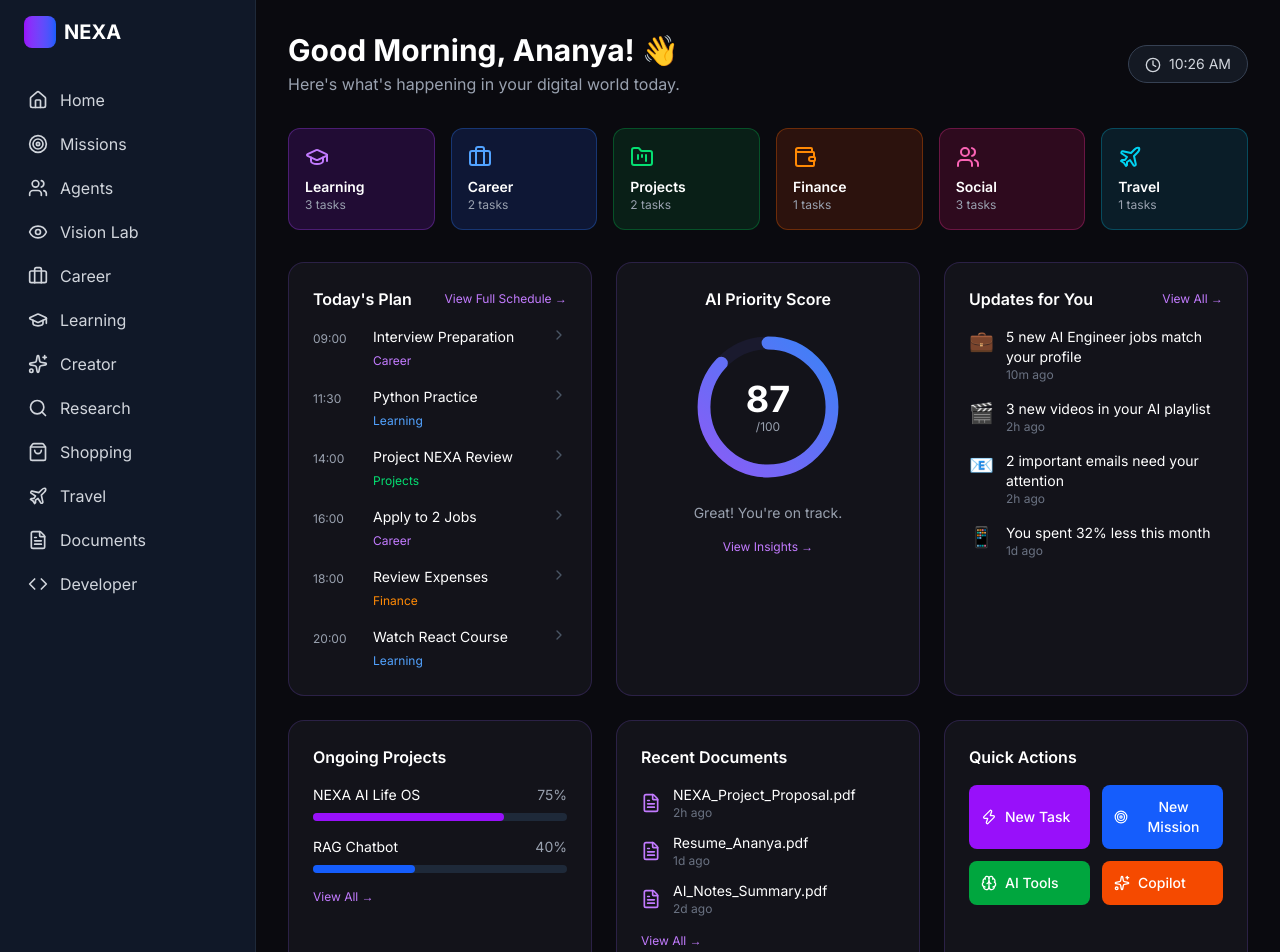
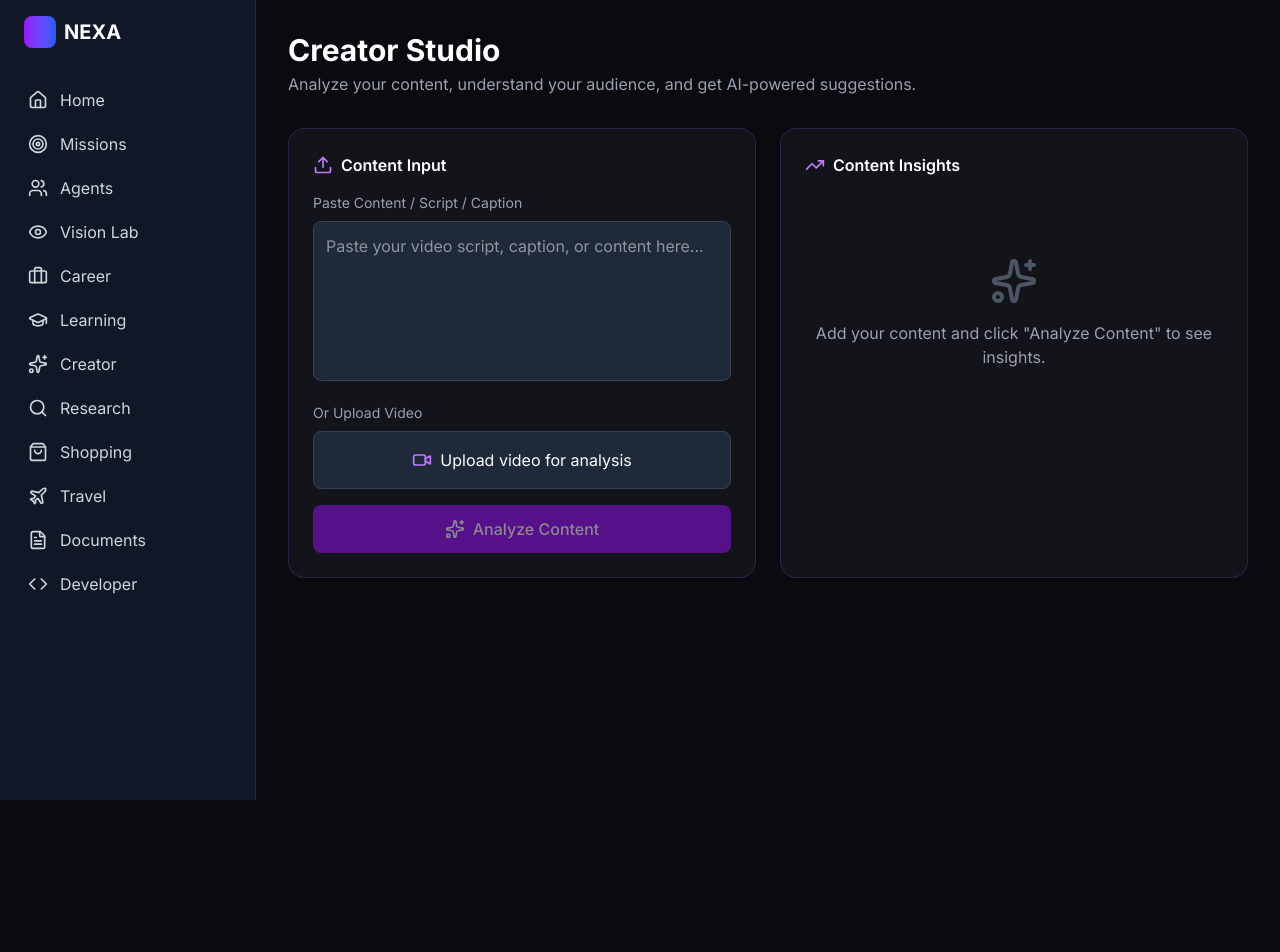
Before and after one commit to prerna-patil26/nexa-ai-life-os, a Next.js app in the folder frontend/: page /creator in a window 1280 px wide. Shown: the top 952 px of the page. After the commit the page ends 800 px from the top, so only its background shows below. Built offline with nearby package versions, Linux system fonts and the light colour scheme.

Commit message:
Add fully working Creator/Social Hub page with backend integration

```diff
--- a/frontend/app/creator/page.tsx
+++ b/frontend/app/creator/page.tsx
@@ -1,140 +1,164 @@
 'use client';
-import { useState, useEffect } from 'react';
+import { useState } from 'react';
 import Sidebar from '@/components/Sidebar';
 import {
-  Brain, Briefcase, GraduationCap, FolderKanban, Wallet,
-  Users, Plane, Calendar, FileText, Sparkles,
-  TrendingUp, Clock, Target, Zap, ChevronRight
+  Sparkles, Loader2, Upload, Video,
+  MessageSquare, TrendingUp, Hash, Users,
+  Eye, ThumbsUp, Share2, AlertCircle
 } from 'lucide-react';
 
-export default function Home() {
-  const [greeting, setGreeting] = useState('');
-  const [currentTime, setCurrentTime] = useState('');
+export default function Creator() {
+  const [content, setContent] = useState('');
+  const [analysis, setAnalysis] = useState<any>(null);
+  const [loading, setLoading] = useState(false);
+  const [error, setError] = useState('');
+  const [videoFile, setVideoFile] = useState<File | null>(null);
 
-  useEffect(() => {
-    const hour = new Date().getHours();
-    if (hour < 12) setGreeting('Good Morning');
-    else if (hour < 17) setGreeting('Good Afternoon');
-    else setGreeting('Good Evening');
+  const analyzeContent = async () => {
+    if (!content.trim() && !videoFile) return;
+    setLoading(true);
+    setError('');
+    try {
+      const response = await fetch('http://localhost:8000/creator/analyze', {
+        method: 'POST',
+        headers: { 'Content-Type': 'application/json' },
+        body: JSON.stringify({
+          content: content,
+          type: videoFile ? 'video' : 'text'
+        })
+      });
 
-    const now = new Date();
-    setCurrentTime(now.toLocaleTimeString('en-US', { hour: '2-digit', minute: '2-digit' }));
-  }, []);
+      if (!response.ok) throw new Error('Failed to analyze content');
 
-  const categoryCards = [
-    { icon: GraduationCap, label: 'Learning', tasks: 3, color: 'text-purple-400', bg: 'bg-purple-900/30', border: 'border-purple-500/30' },
-    { icon: Briefcase, label: 'Career', tasks: 2, color: 'text-blue-400', bg: 'bg-blue-900/30', border: 'border-blue-500/30' },
-    { icon: FolderKanban, label: 'Projects', tasks: 2, color: 'text-green-400', bg: 'bg-green-900/30', border: 'border-green-500/30' },
-    { icon: Wallet, label: 'Finance', tasks: 1, color: 'text-orange-400', bg: 'bg-orange-900/30', border: 'border-orange-500/30' },
-    { icon: Users, label: 'Social', tasks: 3, color: 'text-pink-400', bg: 'bg-pink-900/30', border: 'border-pink-500/30' },
-    { icon: Plane, label: 'Travel', tasks: 1, color: 'text-cyan-400', bg: 'bg-cyan-900/30', border: 'border-cyan-500/30' },
-  ];
+      const data = await response.json();
+      setAnalysis(data);
+    } catch (err) {
+      setError('Failed to analyze content. Make sure backend is running.');
+      console.error('Error analyzing content:', err);
+    } finally {
+      setLoading(false);
+    }
+  };
 
-  const todayPlan = [
-    { time: '09:00', task: 'Interview Preparation', category: 'Career', color: 'text-purple-400' },
-    { time: '11:30', task: 'Python Practice', category: 'Learning', color: 'text-blue-400' },
-    { time: '14:00', task: 'Project NEXA Review', category: 'Projects', color: 'text-green-400' },
-    { time: '16:00', task: 'Apply to 2 Jobs', category: 'Career', color: 'text-purple-400' },
-    { time: '18:00', task: 'Review Expenses', category: 'Finance', color: 'text-orange-400' },
-    { time: '20:00', task: 'Watch React Course', category: 'Learning', color: 'text-blue-400' },
-  ];
-
-  const updates = [
-    { source: 'LinkedIn', icon: '💼', title: '5 new AI Engineer jobs match your profile', time: '10m ago' },
-    { source: 'YouTube', icon: '🎬', title: '3 new videos in your AI playlist', time: '2h ago' },
-    { source: 'Gmail', icon: '📧', title: '2 important emails need your attention', time: '2h ago' },
-    { source: 'Social', icon: '📱', title: 'You spent 32% less this month', time: '1d ago' },
-  ];
-
-  const quickActions = [
-    { icon: Zap, label: 'New Task', color: 'bg-purple-600 hover:bg-purple-700' },
-    { icon: Target, label: 'New Mission', color: 'bg-blue-600 hover:bg-blue-700' },
-    { icon: Brain, label: 'AI Tools', color: 'bg-green-600 hover:bg-green-700' },
-    { icon: Sparkles, label: 'Copilot', color: 'bg-orange-600 hover:bg-orange-700' },
-  ];
-
-  const ongoingProjects = [
-    { name: 'NEXA AI Life OS', progress: 75, color: 'bg-purple-600' },
-    { name: 'RAG Chatbot', progress: 40, color: 'bg-blue-600' },
-  ];
-
-  const recentDocuments = [
-    { name: 'NEXA_Project_Proposal.pdf', time: '2h ago' },
-    { name: 'Resume_Ananya.pdf', time: '1d ago' },
-    { name: 'AI_Notes_Summary.pdf', time: '2d ago' },
-  ];
+  const handleVideoUpload = (e: React.ChangeEvent<HTMLInputElement>) => {
+    const file = e.target.files?.[0];
+    if (file) {
+      setVideoFile(file);
+      setContent(`Video: ${file.name}`);
+    }
+  };
 
   return (
     <div className="flex min-h-screen bg-[#0a0a0f]">
       <Sidebar />
       <main className="flex-1 p-6 lg:p-8 overflow-y-auto">
-        {/* Top Header */}
-        <div className="flex items-center justify-between mb-8">
-          <div>
-            <h1 className="text-3xl font-bold text-white">
-              {greeting}, Ananya! 👋
-            </h1>
+        {/* Header */}
+        <div className="mb-8">
+          <h1 className="text-3xl font-bold text-white">Creator Studio</h1>
           <p className="text-gray-400 mt-1">
-              Here's what's happening in your digital world today.
+            Analyze your content, understand your audience, and get AI-powered suggestions.
           </p>
         </div>
-          <div className="flex items-center gap-3">
-            <div className="bg-gray-800/50 rounded-full px-4 py-2 text-sm text-gray-300 border border-gray-700">
-              <Clock className="w-4 h-4 inline mr-2" />
-              {currentTime}
+
+        {/* Error Message */}
+        {error && (
+          <div className="bg-red-900/30 border border-red-500/30 text-red-300 rounded-lg p-4 mb-6">
+            {error}
           </div>
+        )}
+
+        <div className="grid grid-cols-1 lg:grid-cols-2 gap-6">
+          {/* Left: Content Input */}
+          <div className="nexa-card p-6">
+            <h3 className="font-semibold text-white mb-4 flex items-center gap-2">
+              <Upload className="w-5 h-5 text-purple-400" />
+              Content Input
+            </h3>
+
+            <div className="space-y-4">
+              {/* Text Content */}
+              <div>
+                <label className="text-sm text-gray-400 block mb-2">Paste Content / Script / Caption</label>
+                <textarea
+                  value={content}
+                  onChange={(e) => setContent(e.target.value)}
+                  placeholder="Paste your video script, caption, or content here..."
+                  className="w-full bg-gray-800 rounded-lg p-3 text-white border border-gray-700 focus:border-purple-500 outline-none h-40 resize-none"
+                />
+              </div>
+
+              {/* Video Upload */}
+              <div>
+                <label className="text-sm text-gray-400 block mb-2">Or Upload Video</label>
+                <label className="flex items-center justify-center gap-2 bg-gray-800 hover:bg-gray-700 rounded-lg p-4 cursor-pointer border border-gray-700">
+                  <Video className="w-5 h-5 text-purple-400" />
+                  <span>{videoFile ? videoFile.name : 'Upload video for analysis'}</span>
+                  <input
+                    type="file"
+                    accept="video/*"
+                    onChange={handleVideoUpload}
+                    className="hidden"
+                  />
+                </label>
+              </div>
+
+              <button
+                onClick={analyzeContent}
+                disabled={!content.trim() || loading}
+                className="w-full bg-purple-600 hover:bg-purple-700 text-white rounded-lg p-3 font-medium flex items-center justify-center gap-2 disabled:opacity-50 transition-colors"
+              >
+                {loading ? (
+                  <>
+                    <Loader2 className="w-5 h-5 animate-spin" />
+                    Analyzing...
+                  </>
+                ) : (
+                  <>
+                    <Sparkles className="w-5 h-5" />
+                    Analyze Content
+                  </>
+                )}
+              </button>
             </div>
           </div>
 
-        {/* Category Cards */}
-        <div className="grid grid-cols-2 md:grid-cols-3 lg:grid-cols-6 gap-4 mb-8">
-          {categoryCards.map((card) => (
-            <div key={card.label} className={`${card.bg} ${card.border} border rounded-xl p-4 hover:scale-105 transition-transform cursor-pointer`}>
-              <card.icon className={`w-6 h-6 ${card.color} mb-2`} />
-              <p className="text-sm font-semibold text-white">{card.label}</p>
-              <p className="text-xs text-gray-400">{card.tasks} tasks</p>
+          {/* Right: Analysis Results */}
+          <div className="nexa-card p-6">
+            <h3 className="font-semibold text-white mb-4 flex items-center gap-2">
+              <TrendingUp className="w-5 h-5 text-purple-400" />
+              Content Insights
+            </h3>
+
+            {!analysis && !loading ? (
+              <div className="text-center py-16">
+                <Sparkles className="w-12 h-12 text-gray-600 mx-auto mb-4" />
+                <p className="text-gray-400">
+                  Add your content and click "Analyze Content" to see insights.
+                </p>
               </div>
-          ))}
+            ) : loading ? (
+              <div className="text-center py-16">
+                <Loader2 className="w-8 h-8 text-purple-500 animate-spin mx-auto" />
+                <p className="text-gray-400 mt-4">Analyzing your content...</p>
               </div>
-
-        {/* Main Grid */}
-        <div className="grid grid-cols-1 lg:grid-cols-3 gap-6">
-          {/* Today's Plan */}
-          <div className="nexa-card p-6">
-            <div className="flex items-center justify-between mb-4">
-              <h3 className="font-semibold text-white">Today's Plan</h3>
-              <button className="text-xs text-purple-400 hover:text-purple-300">View Full Schedule →</button>
-            </div>
-            <div className="space-y-4">
-              {todayPlan.map((item, i) => (
-                <div key={i} className="flex items-start gap-3">
-                  <span className="text-xs text-gray-400 w-12 pt-1">{item.time}</span>
-                  <div className="flex-1">
-                    <p className="text-sm text-white">{item.task}</p>
-                    <span className={`text-xs ${item.color}`}>{item.category}</span>
-                  </div>
-                  <ChevronRight className="w-4 h-4 text-gray-600" />
-                </div>
-              ))}
-            </div>
-          </div>
-
-          {/* AI Priority Score */}
-          <div className="nexa-card p-6 text-center">
-            <h3 className="font-semibold text-white mb-4">AI Priority Score</h3>
-            <div className="relative w-40 h-40 mx-auto">
+            ) : analysis ? (
+              <div className="space-y-6">
+                {/* Engagement Score */}
+                {analysis.engagement_score !== undefined && (
+                  <div className="text-center">
+                    <div className="relative w-32 h-32 mx-auto">
                       <svg className="w-full h-full" viewBox="0 0 100 100">
                         <circle cx="50" cy="50" r="40" fill="none" stroke="#1a1a2e" strokeWidth="8" />
                         <circle
                           cx="50" cy="50" r="40"
-                  fill="none" stroke="url(#gradient)"
+                          fill="none" stroke="url(#scoreGradient)"
                           strokeWidth="8"
                           strokeLinecap="round"
-                  strokeDasharray={`${87 * 2.51} 251.2`}
+                          strokeDasharray={`${analysis.engagement_score * 2.51} 251.2`}
                           transform="rotate(-90 50 50)"
                         />
                         <defs>
-                  <linearGradient id="gradient" x1="0%" y1="0%" x2="100%" y2="100%">
+                          <linearGradient id="scoreGradient" x1="0%" y1="0%" x2="100%" y2="100%">
                             <stop offset="0%" stopColor="#8b5cf6" />
                             <stop offset="100%" stopColor="#3b82f6" />
                           </linearGradient>
@@ -142,109 +166,81 @@ export default function Home() {
                       </svg>
                       <div className="absolute inset-0 flex items-center justify-center">
                         <div>
-                  <p className="text-4xl font-bold text-white">87</p>
+                          <p className="text-3xl font-bold text-white">{analysis.engagement_score}</p>
                           <p className="text-xs text-gray-400">/100</p>
                         </div>
                       </div>
                     </div>
-            <p className="text-gray-400 mt-4 text-sm">Great! You're on track.</p>
-            <button className="mt-4 text-xs text-purple-400 hover:text-purple-300">View Insights →</button>
+                    <p className="text-sm text-gray-400 mt-2">Engagement Score</p>
                   </div>
+                )}
 
-          {/* Updates for You */}
-          <div className="nexa-card p-6">
-            <div className="flex items-center justify-between mb-4">
-              <h3 className="font-semibold text-white">Updates for You</h3>
-              <button className="text-xs text-purple-400 hover:text-purple-300">View All →</button>
+                {/* Hooks */}
+                {analysis.hooks && analysis.hooks.length > 0 && (
+                  <div>
+                    <h4 className="text-sm text-gray-400 mb-2 flex items-center gap-2">
+                      <Eye className="w-4 h-4" />
+                      Strong Hooks
+                    </h4>
+                    <ul className="space-y-2">
+                      {analysis.hooks.map((hook: string, i: number) => (
+                        <li key={i} className="flex items-start gap-2 text-sm text-gray-300">
+                          <CheckCircle2 className="w-4 h-4 text-green-400 mt-0.5" />
+                          {hook}
+                        </li>
+                      ))}
+                    </ul>
                   </div>
-            <div className="space-y-4">
-              {updates.map((update, i) => (
-                <div key={i} className="flex items-start gap-3">
-                  <span className="text-xl">{update.icon}</span>
-                  <div className="flex-1">
-                    <p className="text-sm text-white">{update.title}</p>
-                    <p className="text-xs text-gray-500">{update.time}</p>
+                )}
+
+                {/* Pacing */}
+                {analysis.pacing && (
+                  <div>
+                    <h4 className="text-sm text-gray-400 mb-2 flex items-center gap-2">
+                      <TrendingUp className="w-4 h-4" />
+                      Pacing Analysis
+                    </h4>
+                    <p className="text-sm text-gray-300">{analysis.pacing}</p>
                   </div>
+                )}
+
+                {/* Audience Insights */}
+                {analysis.audience_insights && analysis.audience_insights.length > 0 && (
+                  <div>
+                    <h4 className="text-sm text-gray-400 mb-2 flex items-center gap-2">
+                      <Users className="w-4 h-4" />
+                      Audience Insights
+                    </h4>
+                    <ul className="space-y-2">
+                      {analysis.audience_insights.map((insight: string, i: number) => (
+                        <li key={i} className="flex items-start gap-2 text-sm text-gray-300">
+                          <MessageSquare className="w-4 h-4 text-blue-400 mt-0.5" />
+                          {insight}
+                        </li>
+                      ))}
+                    </ul>
                   </div>
+                )}
+
+                {/* Suggestions */}
+                {analysis.suggestions && analysis.suggestions.length > 0 && (
+                  <div>
+                    <h4 className="text-sm text-gray-400 mb-2 flex items-center gap-2">
+                      <Sparkles className="w-4 h-4" />
+                      Improvement Suggestions
+                    </h4>
+                    <ul className="space-y-2">
+                      {analysis.suggestions.map((s: string, i: number) => (
+                        <li key={i} className="flex items-start gap-2 text-sm text-gray-300">
+                          <AlertCircle className="w-4 h-4 text-yellow-400 mt-0.5" />
+                          {s}
+                        </li>
                       ))}
+                    </ul>
                   </div>
+                )}
               </div>
-        </div>
-
-        {/* Second Row */}
-        <div className="grid grid-cols-1 lg:grid-cols-3 gap-6 mt-6">
-          {/* Ongoing Projects */}
-          <div className="nexa-card p-6">
-            <h3 className="font-semibold text-white mb-4">Ongoing Projects</h3>
-            <div className="space-y-4">
-              {ongoingProjects.map((project, i) => (
-                <div key={i}>
-                  <div className="flex justify-between text-sm mb-2">
-                    <span className="text-white">{project.name}</span>
-                    <span className="text-gray-400">{project.progress}%</span>
-                  </div>
-                  <div className="bg-gray-800 rounded-full h-2">
-                    <div className={`${project.color} h-2 rounded-full`} style={{ width: `${project.progress}%` }} />
-                  </div>
-                </div>
-              ))}
-            </div>
-            <button className="mt-4 text-xs text-purple-400 hover:text-purple-300">View All →</button>
-          </div>
-
-          {/* Recent Documents */}
-          <div className="nexa-card p-6">
-            <h3 className="font-semibold text-white mb-4">Recent Documents</h3>
-            <div className="space-y-3">
-              {recentDocuments.map((doc, i) => (
-                <div key={i} className="flex items-center gap-3">
-                  <FileText className="w-5 h-5 text-purple-400" />
-                  <div className="flex-1">
-                    <p className="text-sm text-white">{doc.name}</p>
-                    <p className="text-xs text-gray-500">{doc.time}</p>
-                  </div>
-                </div>
-              ))}
-            </div>
-            <button className="mt-4 text-xs text-purple-400 hover:text-purple-300">View All →</button>
-          </div>
-
-          {/* Quick Actions */}
-          <div className="nexa-card p-6">
-            <h3 className="font-semibold text-white mb-4">Quick Actions</h3>
-            <div className="grid grid-cols-2 gap-3">
-              {quickActions.map((action, i) => (
-                <button key={i} className={`${action.color} rounded-lg p-3 text-white text-sm font-medium flex items-center gap-2 transition-all`}>
-                  <action.icon className="w-4 h-4" />
-                  {action.label}
-                </button>
-              ))}
-            </div>
-          </div>
-        </div>
-
-        {/* AI Tools Section */}
-        <div className="mt-8">
-          <div className="flex items-center justify-between mb-4">
-            <h3 className="text-lg font-semibold text-white">AI Tools</h3>
-            <button className="text-xs text-purple-400 hover:text-purple-300">Explore All →</button>
-          </div>
-          <div className="grid grid-cols-2 md:grid-cols-4 lg:grid-cols-8 gap-4">
-            {[
-              { icon: '🔍', label: 'AI Search' },
-              { icon: '📝', label: 'AI Notes' },
-              { icon: '✍️', label: 'AI Writer' },
-              { icon: '🖼️', label: 'AI Image' },
-              { icon: '🎬', label: 'AI Video' },
-              { icon: '💻', label: 'AI Code' },
-              { icon: '📄', label: 'AI OCR' },
-              { icon: '🧠', label: 'AI Brain' },
-            ].map((tool, i) => (
-              <div key={i} className="nexa-card p-4 text-center cursor-pointer hover:scale-105 transition-transform">
-                <span className="text-2xl">{tool.icon}</span>
-                <p className="text-xs text-gray-300 mt-2">{tool.label}</p>
-              </div>
-            ))}
+            ) : null}
           </div>
         </div>
       </main>
```
Also changed, not shown: 2 other files (tests, documents, lock files or other folders). Lines whose indentation alone changed are shown as unchanged.
